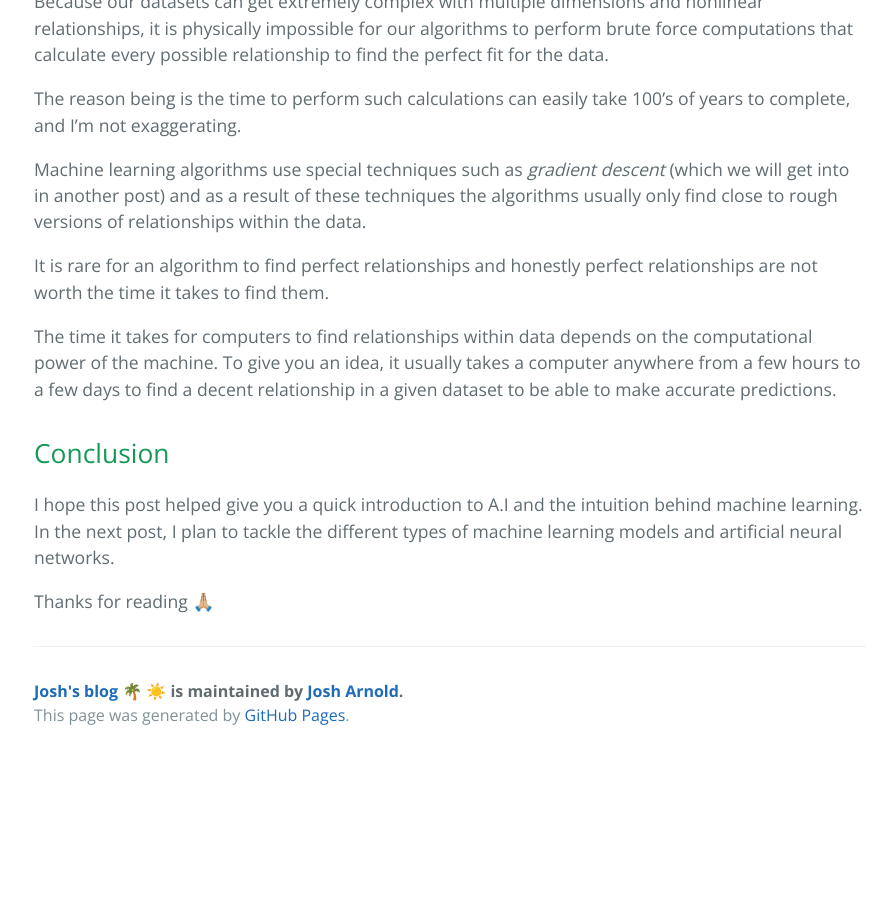
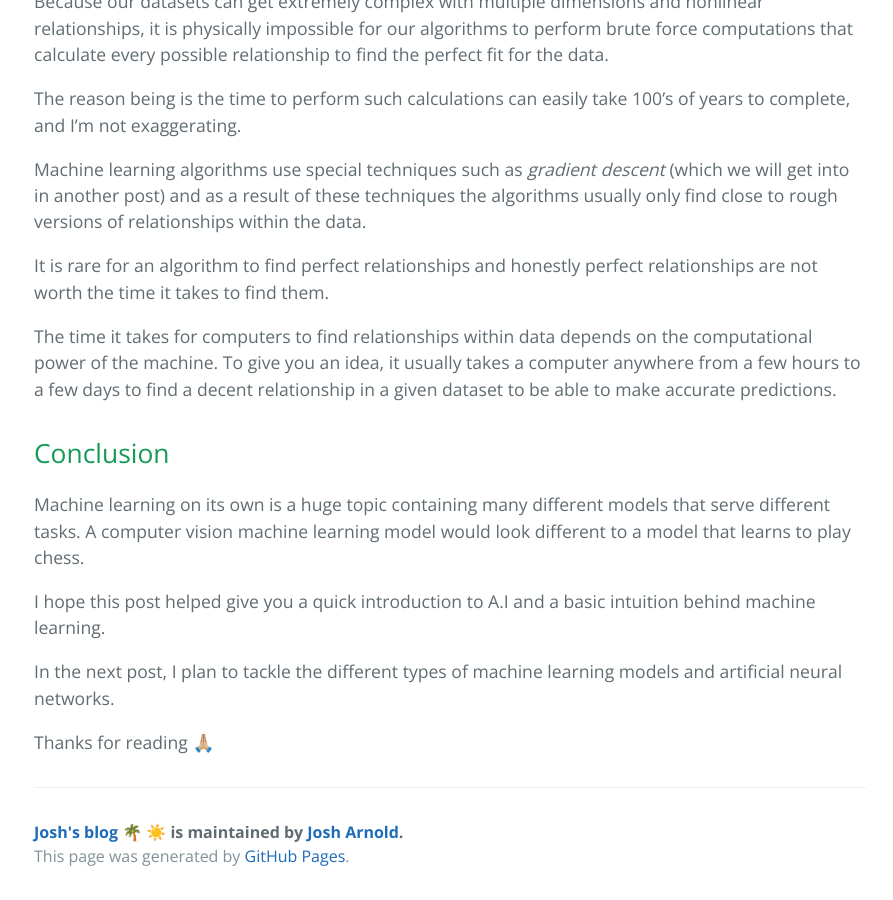
Before and after one commit to josharnoldjosh/josharnoldjosh.github.io, a Jekyll site: the page built from _posts/2017-06-14-ai-explained-part1.markdown, in a window 1280 px wide and 900 px high, scrolled down 6785 px. Shown: the whole window, without its empty margins (190-1083 px from the left). Built offline with Jekyll 4.4.1, drawn with Linux system fonts in a browser that asks for light colours; before the commit the page ends 7544 px from its top, so only the background shows below that.

Commit message:
Update 2017-06-14-ai-explained-part1.markdown

```diff
--- a/_posts/2017-06-14-ai-explained-part1.markdown
+++ b/_posts/2017-06-14-ai-explained-part1.markdown
@@ -166,6 +166,10 @@ The time it takes for computers to find relationships within data depends on the
 
 ## Conclusion
 
-I hope this post helped give you a quick introduction to A.I and the intuition behind machine learning. In the next post, I plan to tackle the different types of machine learning models and artificial neural networks.
+Machine learning on its own is a huge topic containing many different models that serve different tasks. A computer vision machine learning model would look different to a model that learns to play chess.
+
+I hope this post helped give you a quick introduction to A.I and a basic intuition behind machine learning.
+
+In the next post, I plan to tackle the different types of machine learning models and artificial neural networks.
 
 Thanks for reading 🙏🏼
```
